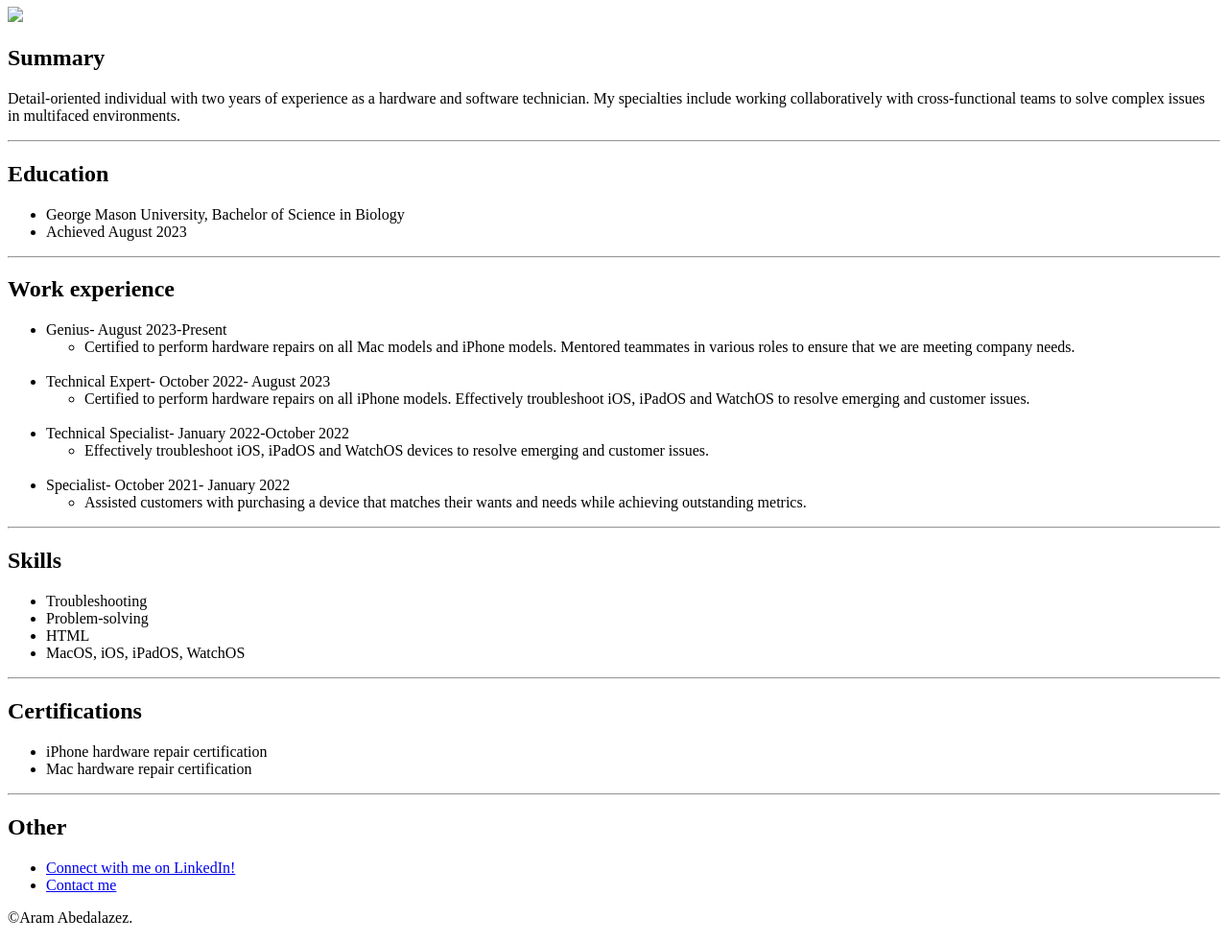
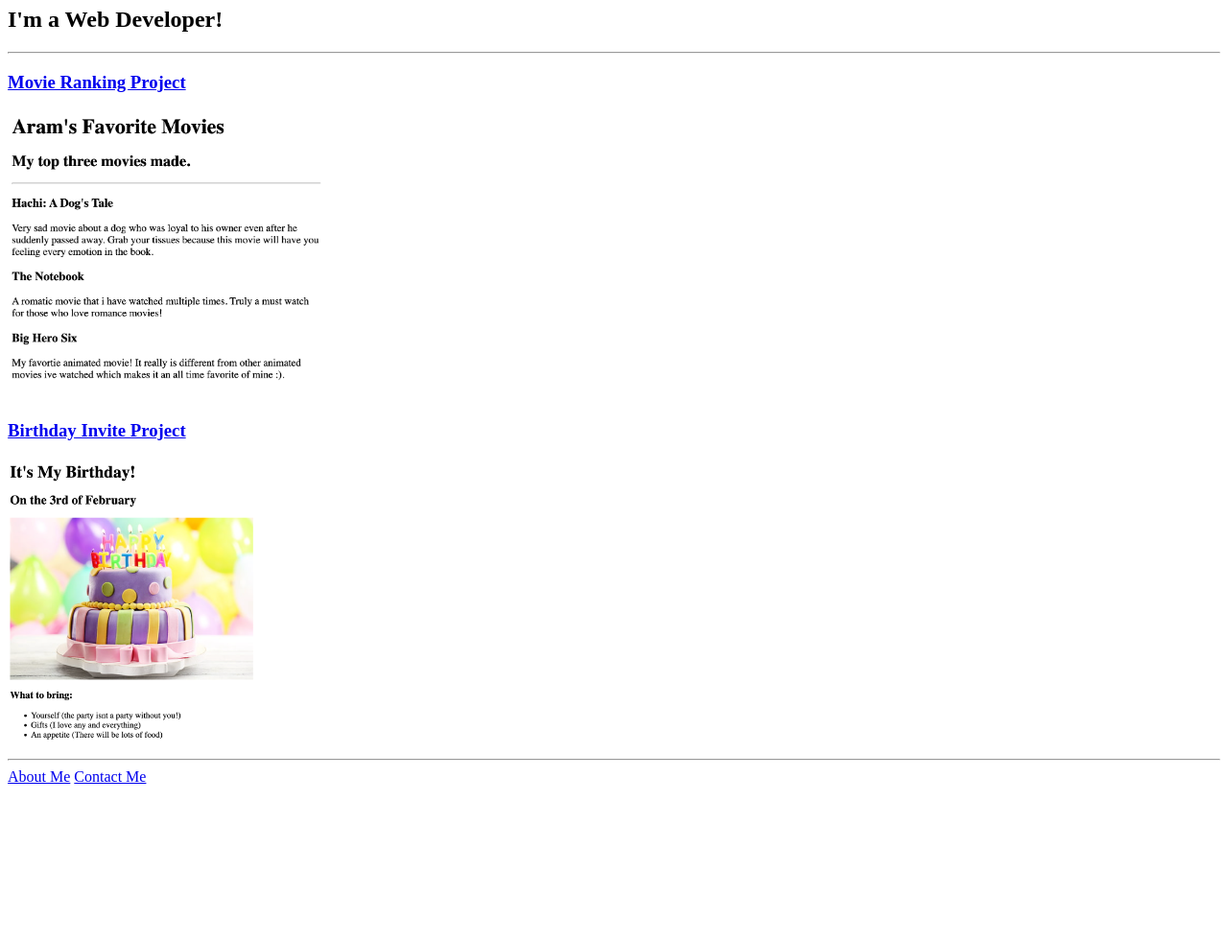
Before and after one commit to abedalazezaram/html-portfolio, a plain HTML site: page index.html in a window 1280 px wide. Shown: the part 73-1055 px from the top of the page at 96% size. After the commit the page ends 900 px from the top, so only its background shows below. Drawn offline with Linux system fonts and the light colour scheme.

Commit message:
Add files via upload

```diff
--- a/index.html
+++ b/index.html
@@ -1,77 +1,22 @@
 <!DOCTYPE html>
+<html lang="en">
 
-<html lang="en">
- <head>
-    <title>My Resume</title>
+<head>
+  <meta charset="UTF-8">
+  <title>Aram's Portfolio</title>
 </head>
 
 <body>
-    <h1>Aram Abedalazez</h1>
-
-    <img src="./4.1+Webpages/assets/images/Aram.jpeg" height="200"/>
-
-    <h2>Summary</h2>
-    <p>Detail-oriented individual with two years of experience as a hardware and software technician. My specialties include working collaboratively with cross-functional teams to solve complex issues in multifaced environments.</p>
-    <hr>
-
-    <h2>Education</h2>
-    <ul>
-        <li>George Mason University, Bachelor of Science in Biology</li>
-        <li>Achieved August 2023</li>
-    </ul>
-    <hr>
-
-    <h2>Work experience</h2>
-    <ul>
-        <li>Genius- August 2023-Present</li>
-            <ul>
-                <li>Certified to perform hardware repairs on all Mac models and iPhone models.
-                Mentored teammates in various roles to ensure that we are meeting company needs.</li>
-            </ul>
-            <br>
-        <li>Technical Expert- October 2022- August 2023</li>
-            <ul>
-                <li>Certified to perform hardware repairs on all iPhone models. Effectively troubleshoot iOS, iPadOS and WatchOS to resolve emerging and customer issues.</li>
-            </ul>
-            <br>
-        <li>Technical Specialist- January 2022-October 2022</li>
-            <ul>
-                <li>Effectively troubleshoot iOS, iPadOS and WatchOS devices to resolve emerging and customer issues.</li>
-            </ul>
-            <br>
-        <li>Specialist- October 2021- January 2022</li>
-            <ul>
-                <li>Assisted customers with purchasing a device that matches their wants and needs while achieving outstanding metrics.</li>
-            </ul>
-
-    </ul>
-    <hr>
-
-    <h2>Skills</h2>
-    <ul>
-        <li>Troubleshooting</li>
-        <li>Problem-solving</li>
-        <li>HTML</li>
-        <li>MacOS, iOS, iPadOS, WatchOS</li>
-    </ul>
-    <hr>
-
-    <h2>Certifications</h2>
-    <ul>
-        <li>iPhone hardware repair certification</li>
-        <li>Mac hardware repair certification</li>
-    </ul>
-    <hr>
-
-    <h2>Other</h2>
-    <ul>
-        <li><a href="https://www.linkedin.com/in/aram-abedalazez-9a445b260/">Connect with me on LinkedIn!</a></li>
-        <li><a href=".//4.1+Webpages/public/contact.html">Contact me</a></li>
-    </ul>
-
-    <footer>
-        <p>©Aram Abedalazez.</p>
-    </footer>
+  <h1>Aram Abedalazez's Portfolio</h1>
+  <h2>I'm a Web Developer!</h2>
+  <hr />
+  <h3><a href="./public/movie-ranking.html">Movie Ranking Project</a></h3>
+  <img src="./assets/images/Aram's favorite movies.png.png" height="300" alt="movie ranking project preview"/>
+  <h3><a href="./public/birthday-invite.html">Birthday Invite Project</a></h3>
+  <img src="./assets/images/A's birthday invite.png" height="300" alt="birthday invite project preview"/>
+  <hr />
+  <a href="./public/about.html">About Me</a>
+  <a href="./public/contact.html">Contact Me</a>
 </body>
 
 </html>
```
